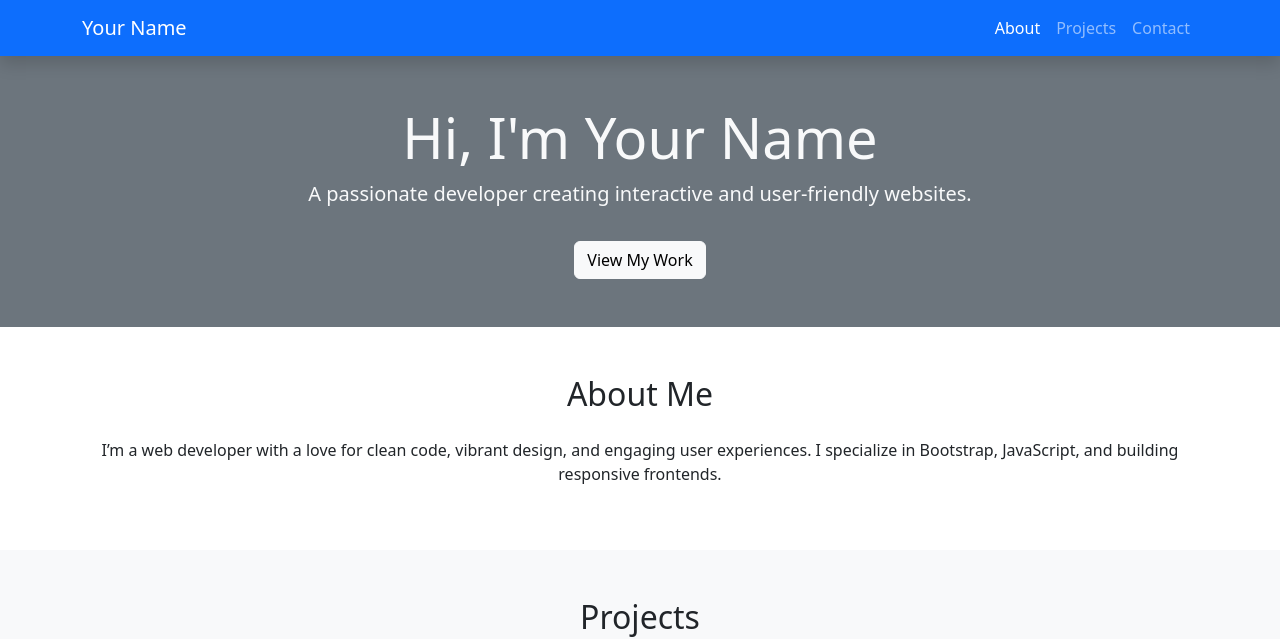
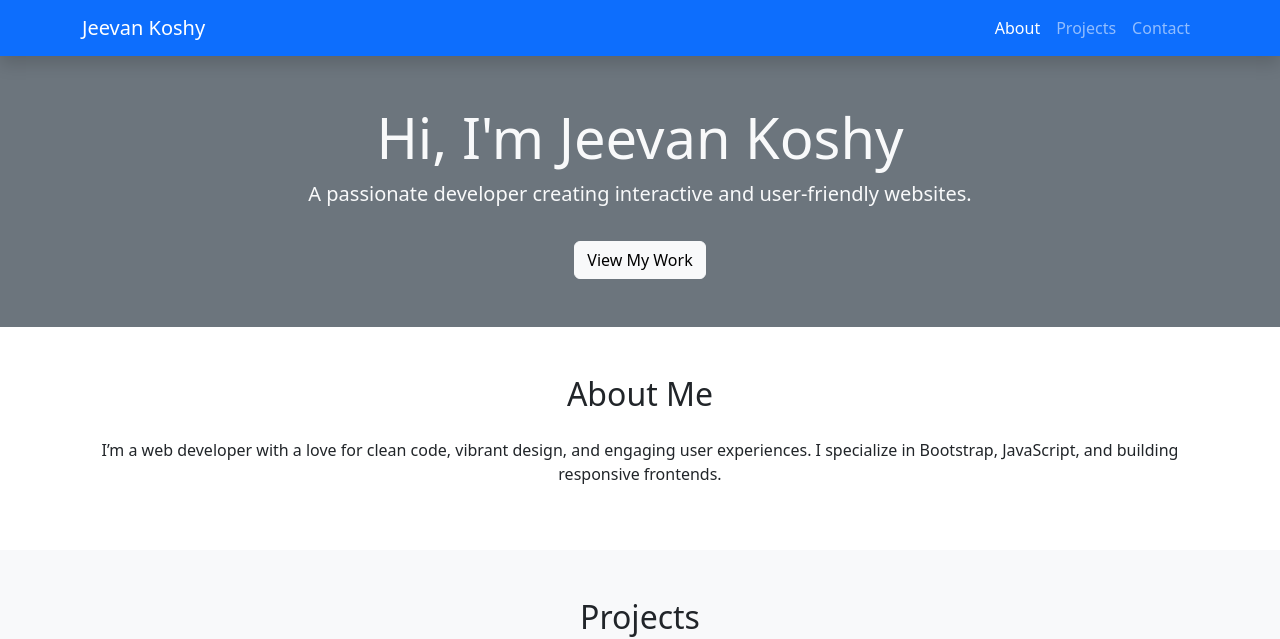
Before and after one commit to jee14k/jeevankoshy.github.io, a plain HTML site: page index.html in a window 1280 px wide. Shown: the top 639 px of the page. Drawn offline with nearby package versions, Linux system fonts and the light colour scheme.

Commit message:
changed name in header

```diff
--- a/index.html
+++ b/index.html
@@ -12,7 +12,7 @@
   <!-- Navbar -->
   <nav class="navbar navbar-expand-lg navbar-dark bg-primary shadow">
     <div class="container">
-      <a class="navbar-brand" href="#">Your Name</a>
+      <a class="navbar-brand" href="#">Jeevan Koshy</a>
       <button class="navbar-toggler" type="button" data-bs-toggle="collapse" data-bs-target="#navbarNav">
         <span class="navbar-toggler-icon"></span>
       </button>
@@ -29,7 +29,7 @@
   <!-- Hero Section -->
   <section class="py-5 text-center text-light bg-secondary">
     <div class="container">
-      <h1 class="display-4">Hi, I'm Your Name</h1>
+      <h1 class="display-4">Hi, I'm Jeevan Koshy</h1>
       <p class="lead">A passionate developer creating interactive and user-friendly websites.</p>
       <a href="#projects" class="btn btn-light mt-3">View My Work</a>
     </div>
```
